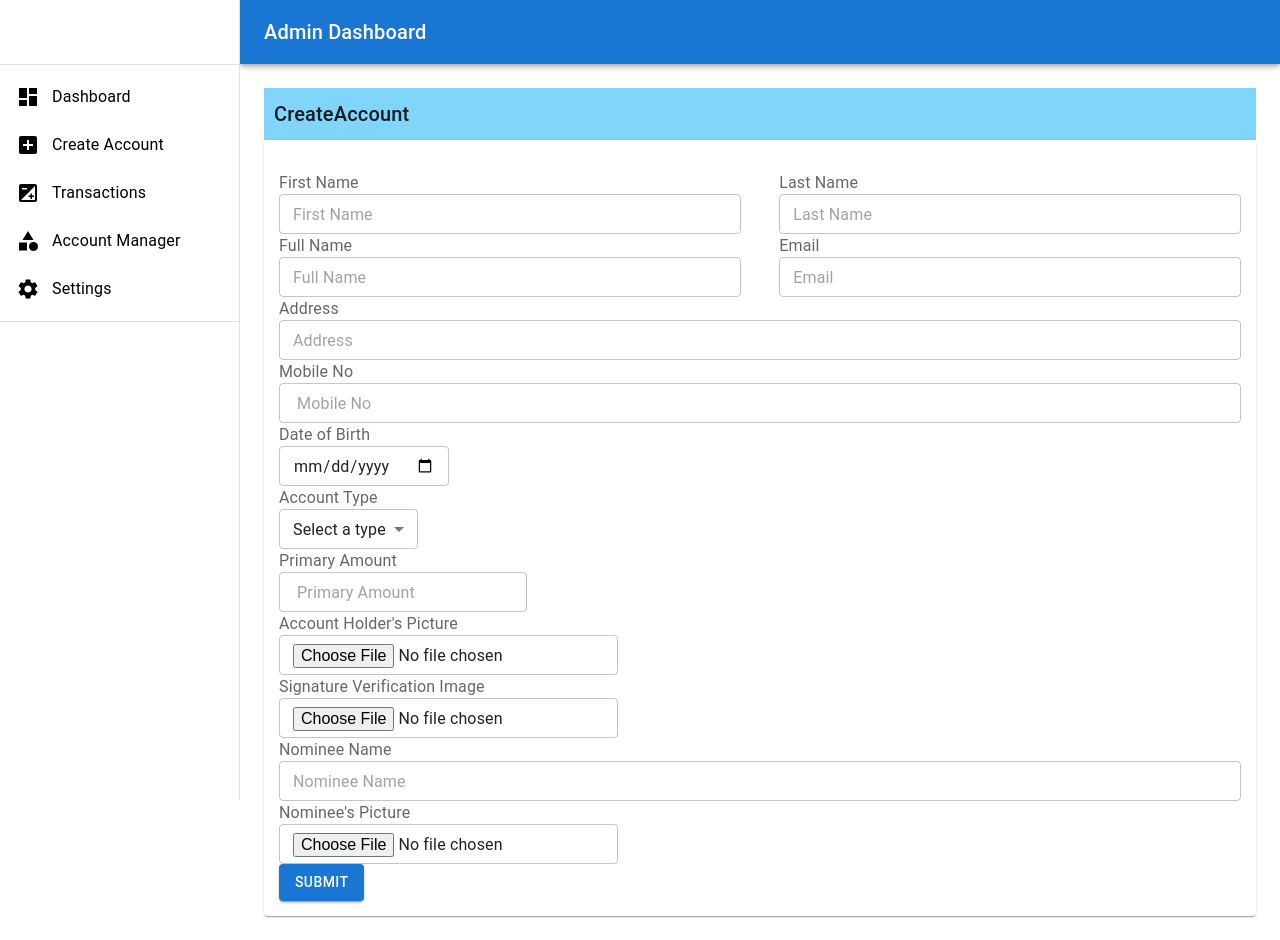
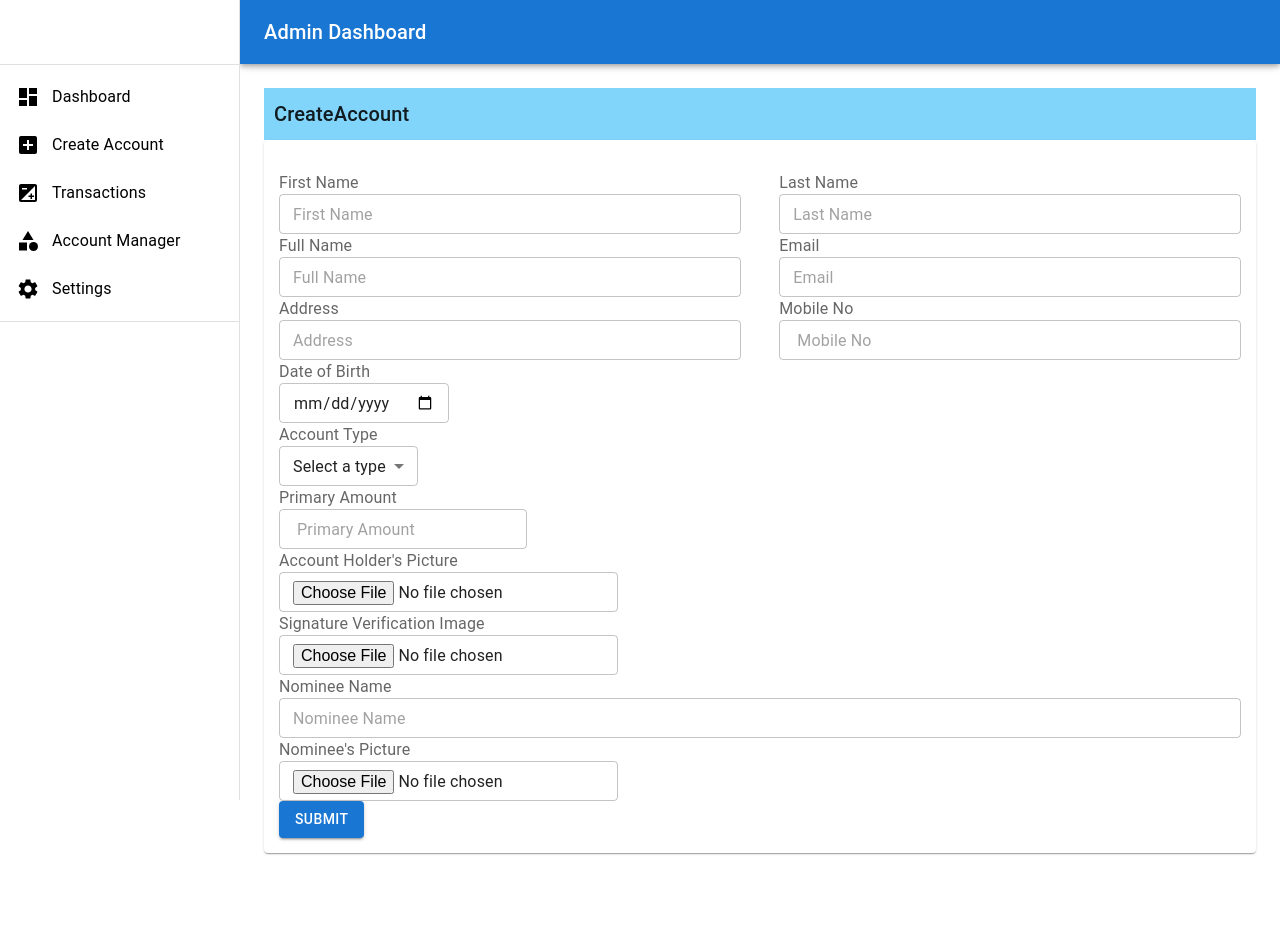
Before and after one commit to Akhil76/Banking-System, a React (Create React App) app in the folder frontend/: page /createaccount in a window 1280 px wide. After the commit the page ends 877 px from the top, so only its background shows below. Built offline with nearby package versions, Linux system fonts and the light colour scheme.

Commit message:
Fetching image from api is done.

```diff
--- a/frontend/src/components/transactionCom/AccountDetails.js
+++ b/frontend/src/components/transactionCom/AccountDetails.js
@@ -56,14 +56,18 @@ function AccountDetails() {
                             <Typography>Total Balance : {ac.MainBalance}</Typography>
                         </div>
                         <Paper>
-                            <img src="../" />
+                            <div style={{display:"inline-flex",width:"160px",height:"200px"}}>
+                                <img src={"http://localhost:3001/imagereader/"+ac.Picture}/>
+                            </div>
                         </Paper>
                     </Grid>
                     <Grid>
                         <Grid className={classes.tranOperation} item xs={12} sm={12} md={12}>
                             <Paper>
                                 <Typography variant="h6">Signature Verification :</Typography>
-                                <img src={"../../../../backend/uploadedFiles/"+ac.Signature} />
+                                <div style={{display:"inline-flex",width:"240px",height:"200px"}}>
+                                    <img src={"http://localhost:3001/imagereader/"+ac.Signature} />
+                                </div>
                             </Paper>
                             <TransactionOperation
                             id={ac._id}
--- a/frontend/src/pages/CreateAccount.js
+++ b/frontend/src/pages/CreateAccount.js
@@ -144,7 +144,8 @@ function CreateAccount() {
                             />
                         </div>
                     </div>
-                    <div>
+                    <div style={{ display: "flex", flexWrap: "wrap", justifyContent: "space-between" }}>
+                        <div style={{ width: "48%" }}>
                             <InputLabel>
                                 Address
                             </InputLabel>
@@ -160,7 +161,7 @@ function CreateAccount() {
                                 onChangeCapture={(e) => setAccountInfo({ ...accountInfo, Address: e.target.value })}
                             />
                         </div>
-                    <div>
+                        <div style={{ width: "48%" }}>
                             <InputLabel>
                                 Mobile No
                             </InputLabel>
@@ -173,6 +174,7 @@ function CreateAccount() {
                                 size="small"
                                 type="tel"
                             />
+                        </div>
                     </div>
                     <div>
                         <InputLabel>
```
Lines whose indentation alone changed are shown as unchanged.
